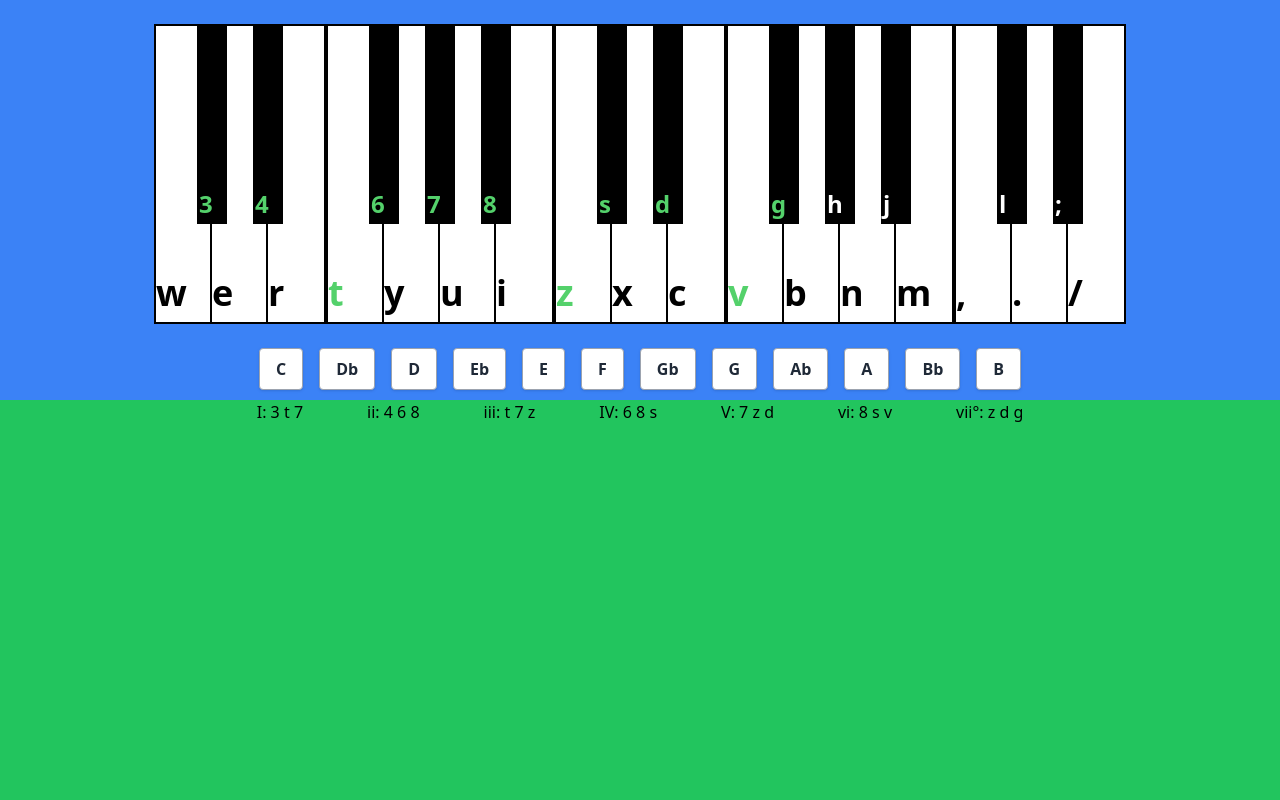
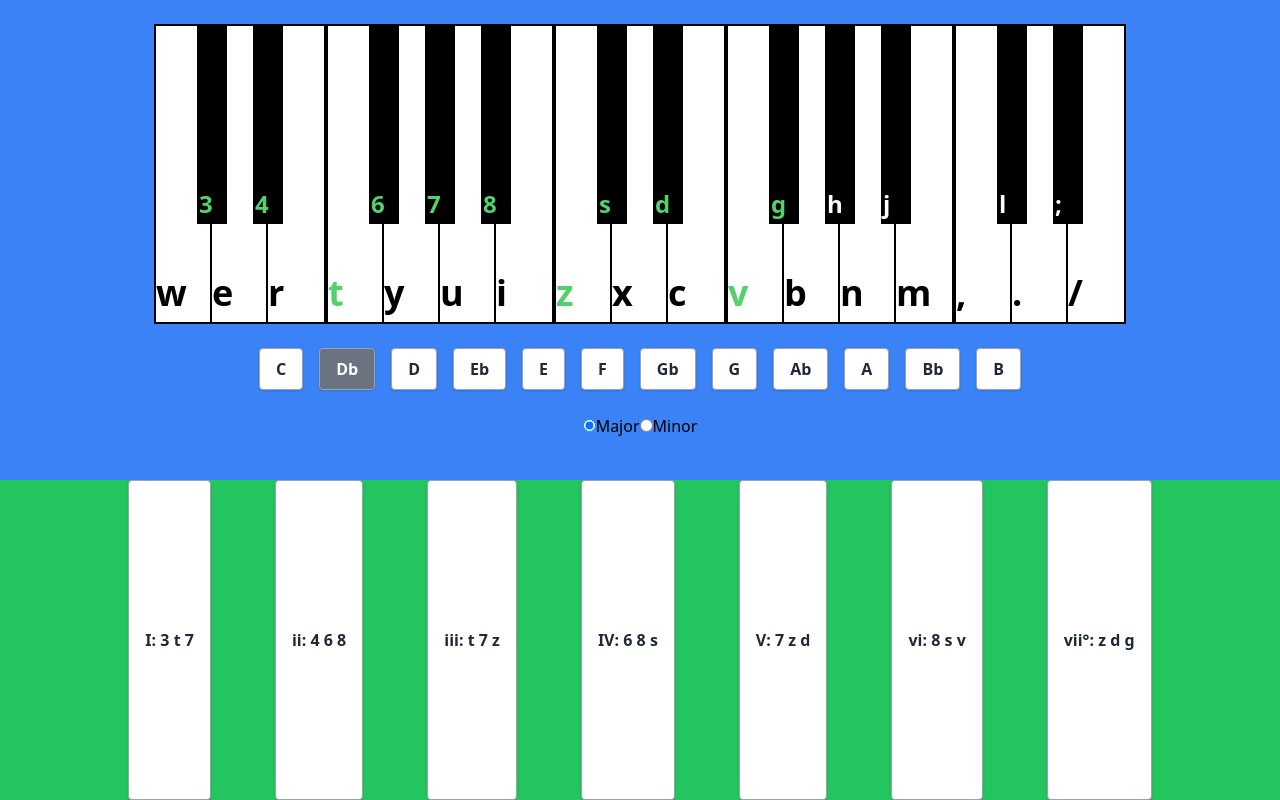
Before and after one commit to vanbrantley/keyboard, a Next.js app: page / in a window 1280 px wide. Both pictures are taken after a click on the button "Db". Built offline with nearby package versions, Linux system fonts and the light colour scheme.

Commit message:
Play chord on click + major/minor radio buttons

```diff
--- a/src/components/DesktopLayout.tsx
+++ b/src/components/DesktopLayout.tsx
@@ -10,12 +10,15 @@ type StringArrayDictionary = {
 const DesktopLayout = () => {
 
     const [isMajor, setIsMajor] = useState<boolean>(true);
+    const [selectedIndex, setSelectedIndex] = useState<number>(-1);
     const [scaleNotes, setScaleNotes] = useState<string[]>([]);
     const [chordNotes, setChordNotes] = useState<StringArrayDictionary>({});
 
+    // const selectedIndex = 4;
+
     const getScale = (index: number) => {
 
-        if (scaleNotes[0] === NOTES2[index]) {
+        if (selectedIndex === -1) {
             setScaleNotes([]);
             return;
         }
@@ -28,6 +31,21 @@ const DesktopLayout = () => {
         var scale = indices.map(i => NOTES2[i]);
         setScaleNotes(scale);
 
+    };
+
+    const handleButtonClick = (index: number) => {
+
+        if (index === selectedIndex) setSelectedIndex(-1);
+        else setSelectedIndex(index);
+    };
+
+    const handleRadioChange = (event: React.ChangeEvent<HTMLInputElement>) => {
+        const newValue = event.target.value === 'major';
+        console.log("new value: ", newValue);
+        console.log("isMajor: ", isMajor);
+        if (newValue !== isMajor) {
+            setIsMajor(newValue);
+        }
     };
 
     const getChords = () => {
@@ -52,6 +70,26 @@ const DesktopLayout = () => {
 
     };
 
+    const playChord = (notes: string[]) => {
+
+        if (notes) {
+            const audioElements = notes.map((note: string) => {
+                const audio = new Audio(`./../../notes2/${note}.mp3`);
+                audio.load();
+                return audio;
+            });
+
+            // Play all audio elements concurrently
+            audioElements.forEach((audio) => audio.play());
+        }
+    }
+
+    // get scale notes once the index or scale type changes
+    useEffect(() => {
+        getScale(selectedIndex)
+    }, [selectedIndex, isMajor]);
+
+    // chords change when scale notes change - could potentially just get these together...
     useEffect(() => {
         getChords();
     }, [scaleNotes]);
@@ -62,7 +100,7 @@ const DesktopLayout = () => {
         <div className="h-screen flex">
             <div className="w-full">
 
-                <div className="h-1/2 flex flex-col items-center bg-blue-500">
+                <div className="h-3/5 flex flex-col items-center bg-blue-500">
                     <br></br>
                     <Keyboard scaleNotes={scaleNotes} />
 
@@ -72,26 +110,53 @@ const DesktopLayout = () => {
                         {NOTES.map((note, index) => (
                             <button
                                 key={note}
-                                onClick={() => getScale(index)}
-                                className="bg-white hover:bg-gray-100 text-gray-800 font-semibold py-2 px-4 border border-gray-400 rounded shadow"
+                                onClick={() => handleButtonClick(index)}
+                                className={`${selectedIndex === index ? 'bg-gray-500 text-white' : 'bg-white hover:bg-gray-100 text-gray-800'
+                                    } font-semibold py-2 px-4 border border-gray-400 rounded shadow`}
                             >
                                 {note}
                             </button>
                         ))}
                     </div>
 
+                    <br></br>
+
+                    <div>
+                        <label>
+                            <input
+                                type="radio"
+                                value="major"
+                                checked={isMajor}
+                                onChange={handleRadioChange}
+                            />
+                            Major
+                        </label>
+                        <label>
+                            <input
+                                type="radio"
+                                value="minor"
+                                checked={!isMajor}
+                                onChange={handleRadioChange}
+                            />
+                            Minor
+                        </label>
+                    </div>
+
                 </div>
 
-                <div className="h-1/2 flex justify-center bg-green-500">
+                <div className="h-2/5 flex justify-center bg-green-500">
                     {(scaleNotes.length === 0) ?
                         null
                         :
                         <div className="flex space-x-16">
-                            {Object.entries(chordNotes).map(([key, value]) => {
+                            {Object.entries(chordNotes).map(([chordNumber, notes]) => {
                                 return (
-                                    <p key={key}>
-                                        {key}: {NOTE_TO_KEY[value[0]]} {NOTE_TO_KEY[value[1]]} {NOTE_TO_KEY[value[2]]}
-                                    </p>
+                                    <button
+                                        key={chordNumber}
+                                        onClick={() => playChord(notes)}
+                                        className="bg-white hover:bg-gray-100 text-gray-800 font-semibold py-2 px-4 border border-gray-400 rounded shadow">
+                                        {chordNumber}: {NOTE_TO_KEY[notes[0]]} {NOTE_TO_KEY[notes[1]]} {NOTE_TO_KEY[notes[2]]}
+                                    </button>
                                 );
                             })}
                         </div>
--- a/src/components/Keyboard.tsx
+++ b/src/components/Keyboard.tsx
@@ -56,13 +56,13 @@ const Keyboard = (props: IKeyboardProps) => {
 
     const keys = NOTES2.map((note, index) => {
         return (
-            <Key note={note} scaleNotes={props.scaleNotes} pressedKeys={pressedKeys} playNoteOnClick={playNoteOnClick} />
+            <Key key={note} note={note} scaleNotes={props.scaleNotes} pressedKeys={pressedKeys} playNoteOnClick={playNoteOnClick} />
         );
     });
 
     const audioFiles = NOTES2.map((note, index) => {
         return (
-            <audio id={note} src={`./../../notes2/${note}.mp3`} preload="auto" />
+            <audio key={note} id={note} src={`./../../notes2/${note}.mp3`} preload="auto" />
         );
     });
 
```
